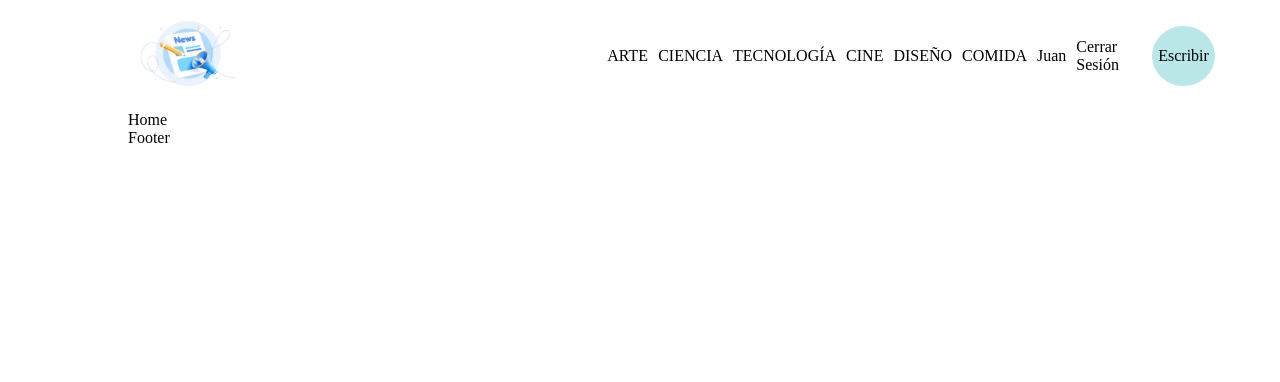
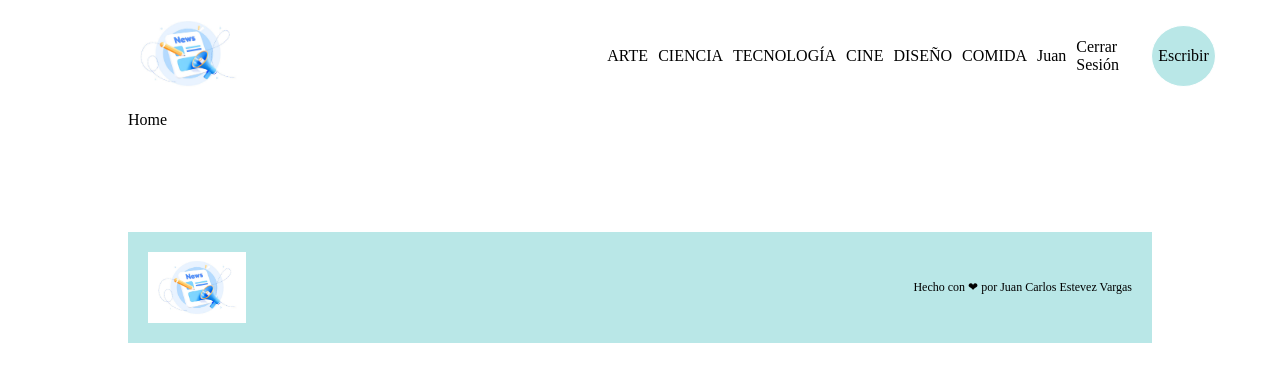
Before and after one commit to Juan-Carlos-Estevez-Vargas/Blog-React, a React (Vite) app in the folder client/: page / in a window 1280 px wide. Shown: the top 382 px of the page. Built offline with nearby package versions, Linux system fonts and the light colour scheme.

Commit message:
maquetado y estilizado footer

```diff
--- a/client/src/components/Footer.jsx
+++ b/client/src/components/Footer.jsx
@@ -1,8 +1,12 @@
 import React from 'react'
+import Logo from '../assets/img/logo.jpg'
 
 const Footer = () => {
   return (
-    <div>Footer</div>
+    <footer>
+        <img src={Logo} alt="" />
+        <span>Hecho con ❤ por Juan Carlos Estevez Vargas</span>
+    </footer>
   )
 }
 
--- a/client/src/style.scss
+++ b/client/src/style.scss
@@ -115,5 +115,20 @@ $ligthGreen : #b9e7e7;
                 }
             }
         }
+
+        // --- FOOTER COMPONENT ---
+        footer {
+            margin-top: 10%;
+            padding: 20px;
+            background-color: $ligthGreen;
+            display: flex;
+            align-items: center;
+            justify-content: space-between;
+            font-size: 12px;
+
+            img {
+                width: 10%;
+            }
+        }
     }
 }
```
